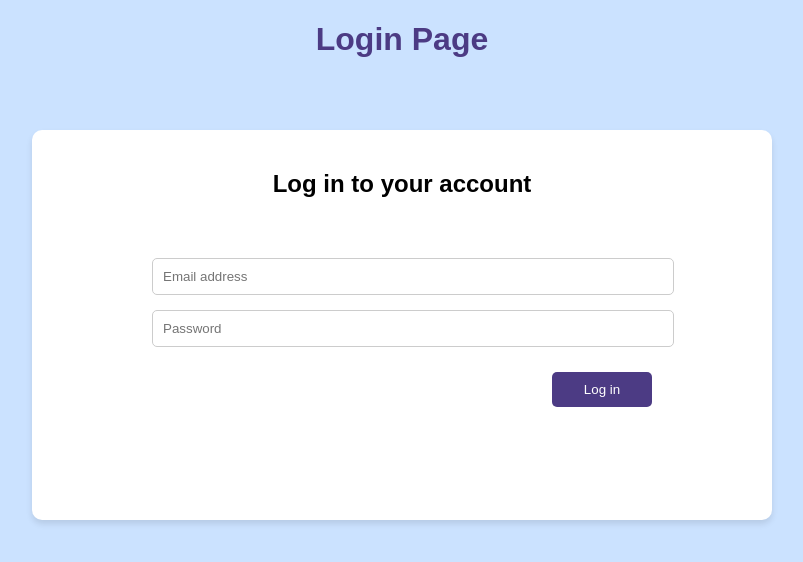
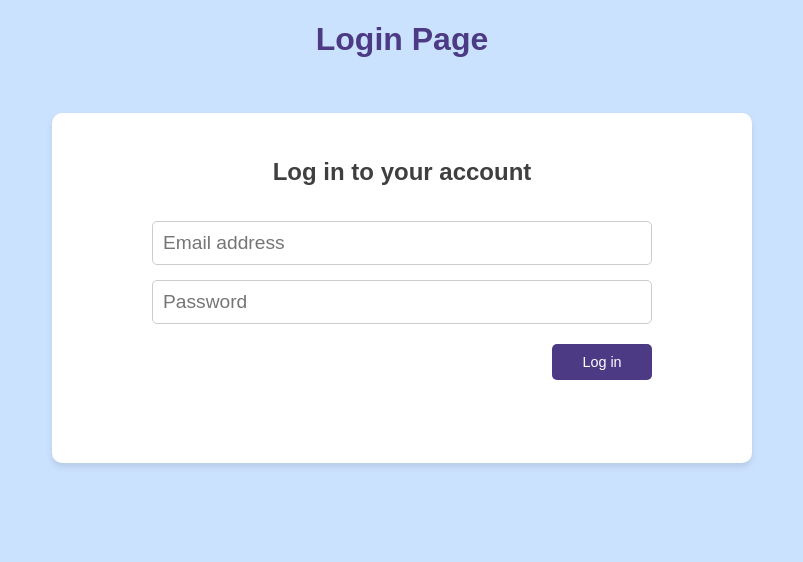
Before and after one commit to gabriela-siwerd-wawrzyniak/frontend_app, a React (Create React App) app: page /login in a window 1280 px wide. Shown: the top 562 px of the page, without its empty margins (238-1041 px from the left). Built offline with nearby package versions, Linux system fonts and the light colour scheme; no server answers.

Commit message:
feat: add spacing variables for more flexibility

```diff
--- a/src/styles/Home.module.scss
+++ b/src/styles/Home.module.scss
@@ -1,26 +1,29 @@
 @import './global';
 
 .home-container {
-  text-align: left;
   max-width: 700px;
-  height: 700px;
-  padding: 20px;
+  min-height: 700px;
+  padding: $spacing-lg;
+  margin: $spacing-xl auto;
   background-color: $content-background-color;
   border-radius: $border-radius-md;
   box-shadow: $shadow-sm;
+  text-align: left;
 
   @media (max-width: $breakpoint-md) {
     max-width: 500px;
+    padding: $spacing-md;
   }
 
   @media (max-width: $breakpoint-sm) {
-    max-width: 300px;
+    max-width: 350px;
+    padding: $spacing-sm;
   }
 
   .home-text {
     font-size: $font-size-lg;
     color: $text-color;
-    margin-top: 10px;
+    margin-top: $spacing-sm;
 
     @media (max-width: $breakpoint-sm) {
       font-size: $font-size-md;
--- a/src/styles/Index.module.scss
+++ b/src/styles/Index.module.scss
@@ -4,18 +4,21 @@
   display: flex;
   justify-content: center;
   align-items: center;
-  height: 200px;
+  padding: $spacing-lg;
+  min-height: 300px;
 
   button {
-    margin-top: 100px;
-    padding: 25px 75px;
+    padding: $spacing-lg $spacing-xl;
     font-size: $font-size-md;
     border-radius: $border-radius-md;
     width: 500px;
     box-shadow: $shadow-lg;
 
+    @media (max-width: $breakpoint-md) {
+      width: 80%;
+    }
+
     @media (max-width: $breakpoint-sm) {
-      width: 80%;
       font-size: $font-size-md;
     }
   }
--- a/src/styles/Login.module.scss
+++ b/src/styles/Login.module.scss
@@ -2,18 +2,21 @@
 
 .login-container {
   max-width: 700px;
-  height: 350px;
-  padding: 20px;
+  min-height: 350px;
+  padding: $spacing-lg;
   background-color: $content-background-color;
   border-radius: $border-radius-md;
   box-shadow: $shadow-sm;
+  margin: $spacing-xl auto;
 
   @media (max-width: $breakpoint-md) {
     max-width: 500px;
+    padding: $spacing-md;
   }
 
   @media (max-width: $breakpoint-sm) {
-    max-width: 300px;
+    max-width: 350px;
+    padding: $spacing-sm;
   }
 
   form {
@@ -36,10 +39,11 @@
 
       input {
         width: 100%;
-        margin: 10px 0 5px;
-        padding: 10px;
-        border: 1px solid #ccc;
+        margin: $spacing-sm 0 $spacing-xs;
+        padding: $spacing-sm;
+        border: 1px solid $border-color;
         border-radius: $border-radius-sm;
+        font-size: $font-size-md;
 
         @media (max-width: $breakpoint-sm) {
           font-size: $font-size-md;
@@ -60,10 +64,11 @@
 
     button {
       align-self: flex-end;
-      margin-top: 20px;
+      margin-top: $spacing-md;
+      font-size: $font-size-sm;
 
       @media (max-width: $breakpoint-sm) {
-        max-width: 100%;
+        width: 100%;
         font-size: $font-size-md;
       }
     }
@@ -71,7 +76,7 @@
     .spinner {
       width: 1rem;
       height: 1rem;
-      border: 2px solid #fff;
+      border: 2px solid white;
       border-top: 2px solid transparent;
       border-radius: 50%;
       animation: spin 0.6s linear infinite;
--- a/src/styles/_variables.scss
+++ b/src/styles/_variables.scss
@@ -4,12 +4,22 @@ $error-color: #e53935;
 $text-color: #333;
 $background-color: #cbe2ff;
 $content-background-color: white;
+$border-color: #ccc;
 
 // Fonts
+$font-family-base: 'Arial', sans-serif;
 $font-size-sm: 0.9em;
 $font-size-md: 1.2em;
 $font-size-lg: 1.5em;
+$font-size-xl: 2em;
 $text-color: #3f3f3f;
+
+// Spacing
+$spacing-xs: 5px;
+$spacing-sm: 10px;
+$spacing-md: 15px;
+$spacing-lg: 25px;
+$spacing-xl: 40px;
 
 // Borders
 $border-radius-sm: 5px;
--- a/src/styles/global.scss
+++ b/src/styles/global.scss
@@ -1,32 +1,43 @@
 @use 'sass:color';
 @import './variables';
 
+*,
+*::before,
+*::after {
+  box-sizing: border-box;
+}
+
 body {
-  font-family: Arial, sans-serif;
+  font-family: $font-family-base;
   margin: 0;
   padding: 0;
   background-color: $background-color;
+  color: $text-color;
 }
 
 h1 {
   text-align: center;
   color: $primary-color;
+  font-size: $font-size-xl;
+  margin-bottom: $spacing-md;
 }
 
 h2 {
   text-align: center;
-  color: black;
-  margin-bottom: 50px;
+  color: $text-color;
+  font-size: $font-size-lg;
+  margin-bottom: $spacing-lg;
 }
 
 button {
   background-color: $primary-color;
   color: white;
   border: none;
-  padding: 10px 15px;
+  padding: $spacing-sm $spacing-md;
   cursor: pointer;
   border-radius: $border-radius-sm;
   width: 100px;
+  font-size: $font-size-sm;
 
   &:hover {
     background-color: color.adjust($primary-color, $lightness: -10%);
@@ -34,10 +45,10 @@ button {
 }
 
 section {
-  margin: 50px auto;
+  margin: $spacing-xl auto;
 
   @media (max-width: $breakpoint-sm) {
-    margin: 20px auto;
+    margin: $spacing-md auto;
   }
 }
 
@@ -53,11 +64,11 @@ section {
 
   button {
     position: absolute;
-    right: 20px;
+    right: $spacing-md;
 
     @media (max-width: $breakpoint-sm) {
       margin: auto;
-      position: initial;
+      position: static;
       font-size: $font-size-md;
     }
   }
```
